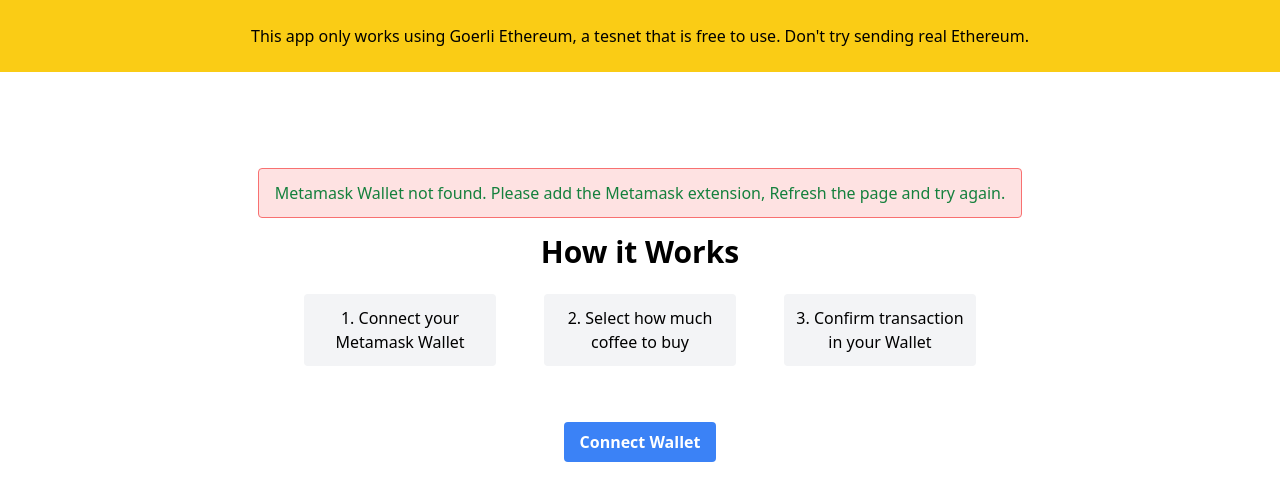
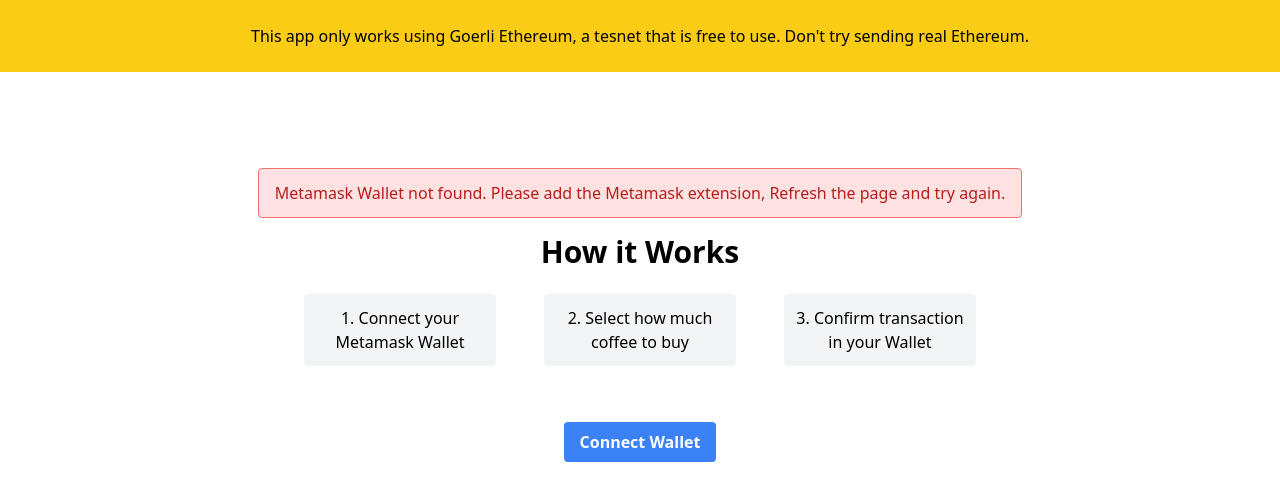
Before and after one commit to wanderdust/buymeacoffee-dapp, a Next.js app: page / in a window 1280 px wide. Both pictures are taken after a click on the button "Connect Wallet". Shown: the top 500 px of the page. Built offline with nearby package versions, Linux system fonts and the light colour scheme.

Commit message:
Change color of error message

```diff
--- a/pages/connectWallet.tsx
+++ b/pages/connectWallet.tsx
@@ -32,7 +32,7 @@
     return (
         <div className="flex items-center flex-col" >
             {!!error && (
-                <div className="bg-red-100 border border-red-400 text-green-700 px-4 py-3 rounded relative mb-4" role="alert">
+                <div className="bg-red-100 border border-red-400 text-red-700 px-4 py-3 rounded relative mb-4" role="alert">
                     <span className="block sm:inline">{error} Refresh the page and try again.</span>
                 </div>
             )}
```
